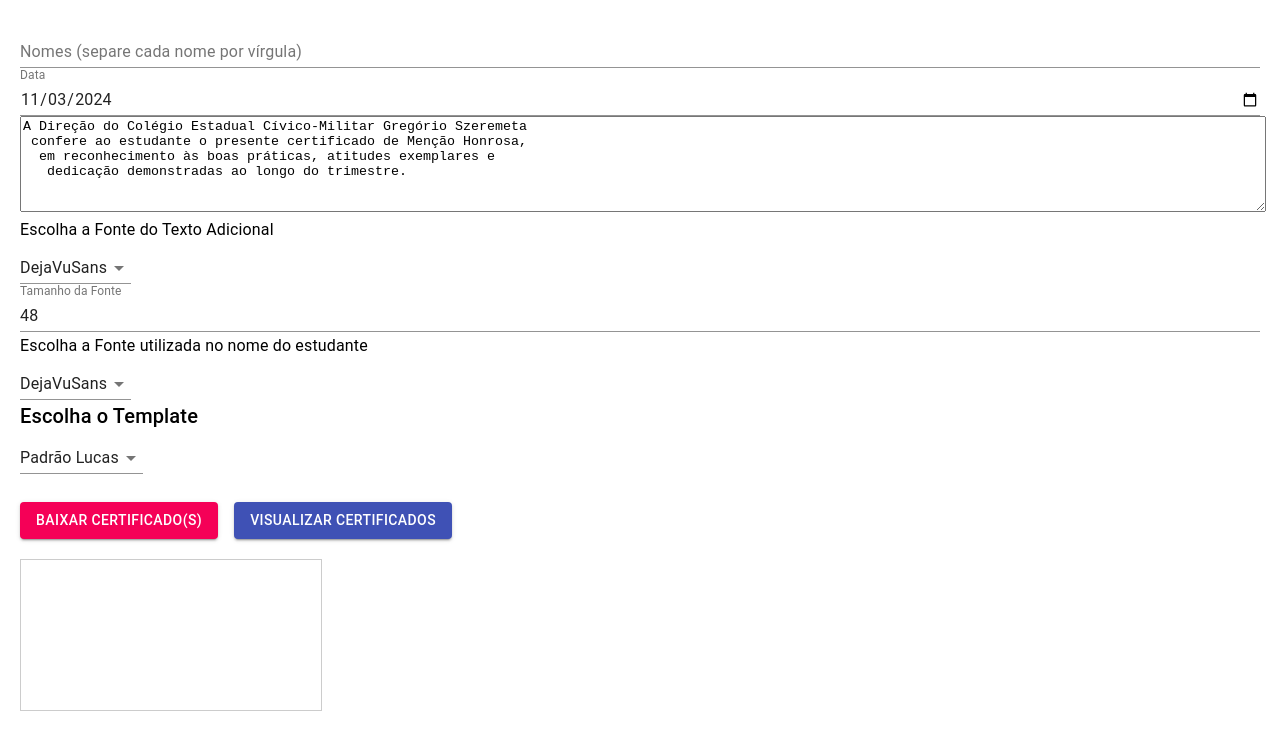
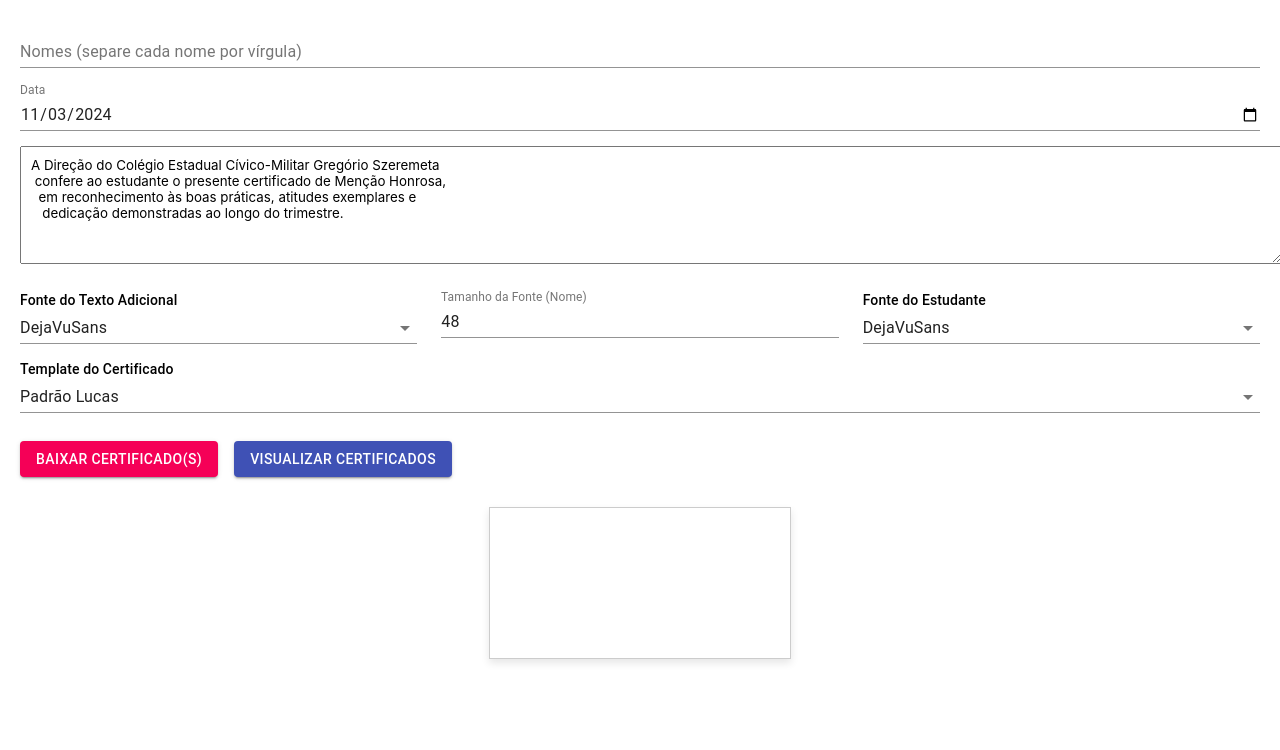
Before and after one commit to lucasmercer/ccm, a React (Create React App) app: page /certificado in a window 1280 px wide. Shown: the top 750 px of the page. Built offline with nearby package versions, Linux system fonts and the light colour scheme.

Commit message:
Update Certificate.js

```diff
--- a/src/Certificate.js
+++ b/src/Certificate.js
@@ -39,10 +39,18 @@ function Certificate() {
   const [isRendering, setIsRendering] = useState(false);
   const [openModal, setOpenModal] = useState(false);
   const [previewName, setPreviewName] = useState("");
-
   const [template, setTemplate] = useState("TemplateLucas");
 
   let savedPDFBytes = null;
+
+  // Função para capitalizar nomes corretamente
+  const formatNameCase = (name) => {
+    return name
+      .toLowerCase()
+      .split(" ")
+      .map((word) => word.charAt(0).toUpperCase() + word.slice(1))
+      .join(" ");
+  };
 
   const handleOpenModal = () => {
     if (!names.trim()) {
@@ -102,8 +110,8 @@ function Certificate() {
       default: templateURL = "template.pdf"; break;
     }
 
-    const formatDateToBrazilian = (date) => {
-      const [year, month, day] = date.split("-");
+    const formatDateToBrazilian = (dateStr) => {
+      const [year, month, day] = dateStr.split("-");
       return `${day}/${month}/${year}`;
     };
     const formattedDate = formatDateToBrazilian(date);
@@ -171,13 +179,15 @@ function Certificate() {
 
   const downloadPDF = async () => {
     setIsDownloading(true);
+    // Divide pela vírgula e limpa espaços extras das bordas, mantendo espaços internos
     const students = names.split(",").map(n => n.trim()).filter(n => n !== "");
+
     for (let student of students) {
       const pdfData = await generatePDFForStudent(student);
       const blob = new Blob([pdfData], { type: "application/pdf" });
       const url = URL.createObjectURL(blob);
 
-      // Remove espaços apenas para o nome do arquivo final
+      // Remove espaços APENAS para o nome do arquivo baixado[cite: 1]
       const fileNameClean = student.replace(/\s+/g, "");
 
       const link = document.createElement("a");
@@ -221,25 +231,24 @@ function Certificate() {
           fullWidth
           value={names}
           placeholder="Ex: Lucas Mercer Leniar, Pedro Albuquerque"
-          onChange={(e) => setNames(e.target.value)} // Permite digitar espaços livremente
+          // O onChange agora permite digitar espaços livremente[cite: 1]
+          onChange={(e) => setNames(e.target.value)}
+          // A formatação e capitalização só ocorrem quando você sai do campo[cite: 1]
           onBlur={() => {
-            // Organiza a lista e capitaliza apenas quando o usuário sai do campo
             if (!names.trim()) return;
             const formatted = names
               .split(",")
               .map((n) => {
-                return n
-                  .trim()
-                  .split(/\s+/)
-                  .map((word) => word.charAt(0).toUpperCase() + word.slice(1).toLowerCase())
-                  .join(" ");
+                const trimmed = n.trim().replace(/\s+/g, " ");
+                return trimmed ? formatNameCase(trimmed) : "";
               })
+              .filter(n => n !== "")
               .join(", ");
             setNames(formatted);
           }}
         />
       </Grid>
-      <Grid item xs={12}>
+      <Grid item xs={12} style={{ marginTop: "15px" }}>
         <TextField
           label="Data"
           type="date"
@@ -248,80 +257,43 @@ function Certificate() {
           onChange={(e) => setDate(e.target.value)}
         />
       </Grid>
-      <Grid item xs={12}>
+      <Grid item xs={12} style={{ marginTop: "15px" }}>
         <TextareaAutosize
           minRows={6}
           placeholder={Descricao}
-          style={{ width: "100%" }}
+          style={{ width: "100%", padding: "10px", fontFamily: "inherit" }}
           value={additionalText}
           onChange={(e) => setAdditionalText(e.target.value)}
         />
       </Grid>
-      <Grid item xs={12}>
-        <Typography variant="subtitle1" style={{ marginBottom: "8px" }}>
-          Escolha a Fonte do Texto Adicional
-        </Typography>
-        <Select
-          value={additionalTextFont}
-          onChange={(e) => setAdditionalTextFont(e.target.value)}
-        >
+
+      {/* Seletores de Fontes e Template seguem a mesma lógica */}
+      <Grid container spacing={3} style={{ marginTop: "10px" }}>
+        <Grid item xs={12} md={4}>
+          <Typography variant="subtitle2">Fonte do Texto Adicional</Typography>
+          <Select fullWidth value={additionalTextFont} onChange={(e) => setAdditionalTextFont(e.target.value)}>
             <MenuItem value="DejaVuSans">DejaVuSans</MenuItem>
             <MenuItem value="ScriptMTBold">ScriptMTBold</MenuItem>
-          <MenuItem value="AlefRegular">AlefRegular</MenuItem>
-          <MenuItem value="TomNR">TomNR</MenuItem>
-          <MenuItem value="BodoniFLF">BodoniFLF</MenuItem>
-          <MenuItem value="Almarai-Regular">Almarai-Regular</MenuItem>
-          <MenuItem value="Corinthia-Regular">Corinthia-Regular</MenuItem>
-          <MenuItem value="Sacramento-Regular">Sacramento-Regular</MenuItem>
-          <MenuItem value="Astral Sisters">Astral Sisters</MenuItem>
-          <MenuItem value="Hello Almeida">Hello Almeida</MenuItem>
-          <MenuItem value="marguerite">marguerite</MenuItem>
-          <MenuItem value="Hickory Jack">Hickory Jack</MenuItem>
-          <MenuItem value="Hickory Jack Light">Hickory Jack Light</MenuItem>
+            {/* ... outras opções ... */}
             <MenuItem value="Maria_lucia">Maria_lucia</MenuItem>
-          <MenuItem value="Little Days Alt">Little Days Alt</MenuItem>
-          <MenuItem value="Little Daisy">Little Daisy</MenuItem>
-          <MenuItem value="Little days">Little days</MenuItem>
           </Select>
         </Grid>
-
-      <Grid item xs={12}>
-        <TextField
-          label="Tamanho da Fonte"
-          fullWidth
-          value={fontSize}
-          onChange={(e) => setFontSize(e.target.value)}
-        />
+        <Grid item xs={12} md={4}>
+          <TextField label="Tamanho da Fonte (Nome)" fullWidth value={fontSize} onChange={(e) => setFontSize(e.target.value)} />
         </Grid>
-      <Grid item xs={12}>
-        <Typography variant="subtitle1" style={{ marginBottom: "8px" }}>
-          Escolha a Fonte utilizada no nome do estudante
-        </Typography>
-        <Select value={font} onChange={(e) => setFont(e.target.value)}>
+        <Grid item xs={12} md={4}>
+          <Typography variant="subtitle2">Fonte do Estudante</Typography>
+          <Select fullWidth value={font} onChange={(e) => setFont(e.target.value)}>
             <MenuItem value="DejaVuSans">DejaVuSans</MenuItem>
             <MenuItem value="ScriptMTBold">ScriptMTBold</MenuItem>
-          <MenuItem value="AlefRegular">AlefRegular</MenuItem>
-          <MenuItem value="TomNR">TomNR</MenuItem>
-          <MenuItem value="BodoniFLF">BodoniFLF</MenuItem>
-          <MenuItem value="Almarai-Regular">Almarai-Regular</MenuItem>
-          <MenuItem value="Corinthia-Regular">Corinthia-Regular</MenuItem>
             <MenuItem value="Sacramento-Regular">Sacramento-Regular</MenuItem>
-          <MenuItem value="Astral Sisters">Astral Sisters</MenuItem>
-          <MenuItem value="Hello Almeida">Hello Almeida</MenuItem>
-          <MenuItem value="marguerite">marguerite</MenuItem>
-          <MenuItem value="Hickory Jack">Hickory Jack</MenuItem>
-          <MenuItem value="Hickory Jack Light">Hickory Jack Light</MenuItem>
-          <MenuItem value="Maria_lucia">Maria_lucia</MenuItem>
-          <MenuItem value="Little Days Alt">Little Days Alt</MenuItem>
-          <MenuItem value="Little Daisy">Little Daisy</MenuItem>
-          <MenuItem value="Little days">Little days</MenuItem>
           </Select>
         </Grid>
-      <Grid item xs={12}>
-        <Typography variant="h6" style={{ marginBottom: "10px" }}>
-          Escolha o Template
-        </Typography>
-        <Select value={template} onChange={(e) => setTemplate(e.target.value)}>
+      </Grid>
+
+      <Grid item xs={12} style={{ marginTop: "15px" }}>
+        <Typography variant="subtitle2">Template do Certificado</Typography>
+        <Select fullWidth value={template} onChange={(e) => setTemplate(e.target.value)}>
           <MenuItem value="TemplateLucas">Padrão Lucas</MenuItem>
           <MenuItem value="TemplateLucas2">Padrão Lucas 2</MenuItem>
           <MenuItem value="TemplateLucasDourado">Dourado Lucas 3</MenuItem>
@@ -331,59 +303,38 @@ function Certificate() {
         </Select>
       </Grid>
 
-      <Grid container item spacing={2} xs={12} style={{ marginTop: "20px" }}>
+      <Grid container spacing={2} style={{ marginTop: "20px" }}>
         <Grid item>
-          <Button
-            onClick={downloadPDF}
-            variant="contained"
-            color="secondary"
-            disabled={isDownloading || isRendering}
-          >
+          <Button onClick={downloadPDF} variant="contained" color="secondary" disabled={isDownloading || isRendering}>
             {isDownloading ? <CircularProgress size={24} color="inherit" /> : "Baixar Certificado(s)"}
           </Button>
         </Grid>
         <Grid item>
-          <Button
-            onClick={handleOpenModal}
-            variant="contained"
-            color="primary"
-            disabled={isLoading || isRendering}
-          >
+          <Button onClick={handleOpenModal} variant="contained" color="primary" disabled={isLoading || isRendering}>
             {isLoading ? <CircularProgress size={24} color="inherit" /> : "Visualizar Certificados"}
           </Button>
+        </Grid>
+      </Grid>
+
       <Dialog open={openModal} onClose={() => setOpenModal(false)}>
         <DialogTitle>Escolha um nome para visualizar</DialogTitle>
         <DialogContent>
-              <Select
-                value={previewName}
-                onChange={(e) => setPreviewName(e.target.value)}
-                fullWidth
-              >
+          <Select value={previewName} onChange={(e) => setPreviewName(e.target.value)} fullWidth>
             {names.split(",").map((name, index) => (
-                  <MenuItem key={index} value={name.trim()}>
-                    {name.trim()}
-                  </MenuItem>
+              <MenuItem key={index} value={name.trim()}>{name.trim()}</MenuItem>
             ))}
           </Select>
         </DialogContent>
         <DialogActions>
           <Button onClick={() => setOpenModal(false)} color="primary">Cancelar</Button>
-              <Button
-                onClick={() => {
-                  setOpenModal(false);
-                  handleSubmit(previewName);
-                }}
-                color="primary"
-                autoFocus
-              >
+          <Button onClick={() => { setOpenModal(false); handleSubmit(previewName); }} color="primary" autoFocus>
             Visualizar
           </Button>
         </DialogActions>
       </Dialog>
-        </Grid>
-      </Grid>
-      <Grid item xs={12} style={{ marginTop: "20px" }}>
-        <canvas id="pdf-preview" style={{ maxWidth: "100%", border: "1px solid #ccc" }}></canvas>
+
+      <Grid item xs={12} style={{ marginTop: "30px", textAlign: "center" }}>
+        <canvas id="pdf-preview" style={{ maxWidth: "100%", border: "1px solid #ccc", boxShadow: "0 4px 8px rgba(0,0,0,0.1)" }}></canvas>
       </Grid>
     </div>
   );
```
Lines whose indentation alone changed are shown as unchanged.
